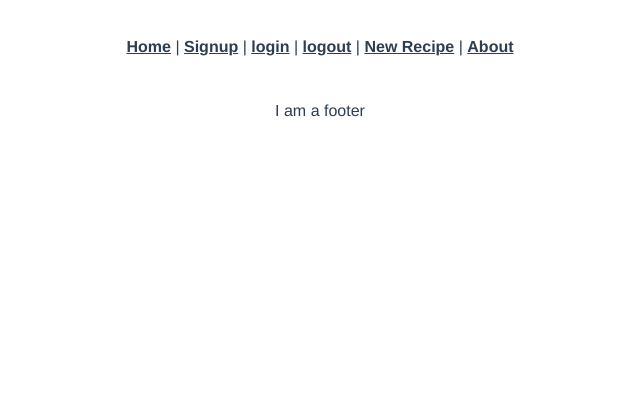
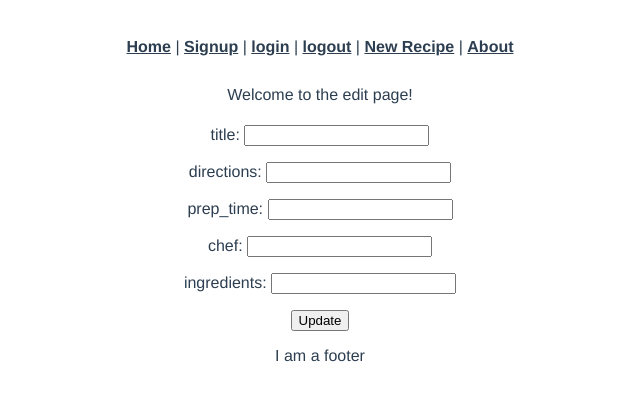
Before and after one commit to actualize-day-2022-06/cookbook-frontend, a Vue app: page /recipes/1/edit in a window 1280 px wide. Shown: the top 400 px of the page, without its empty margins (320-960 px from the left). Built offline with nearby package versions, Linux system fonts and the light colour scheme; no server answers.

Commit message:
edit/update

```diff
--- a/src/router/index.js
+++ b/src/router/index.js
@@ -6,6 +6,7 @@ import LogoutView from '../views/LogoutView.vue'
 import RecipesIndex from '../views/RecipesIndex.vue'
 import RecipesNew from '../views/RecipesNew.vue'
 import RecipesShow from '../views/RecipesShow.vue'
+import RecipesEdit from '../views/RecipesEdit.vue'
 
 const routes = [
   {
@@ -17,6 +18,11 @@ const routes = [
     path: '/recipes',
     name: 'recipes-index',
     component: RecipesIndex
+  },
+  {
+    path: '/recipes/:id/edit',
+    name: 'recipes-edit',
+    component: RecipesEdit
   },
   {
     path: '/recipes/new',
--- /dev/null
+++ b/src/views/RecipesEdit.vue
@@ -0,0 +1,47 @@
+<script>
+  import axios from 'axios'
+  export default {
+    data: function () {
+      return {
+        message: "Welcome to the edit page!",
+        recipe: {}
+      };
+    },
+    created: function () {
+      this.showRecipe();
+    },
+    methods: {
+      showRecipe: function() {
+        console.log('in show recipe')
+        console.log(this.$route.params.id)
+        axios.get("/recipes/" + this.$route.params.id + ".json").then(response => {
+          console.log(response.data);
+          this.recipe = response.data;
+        })
+      },
+      updateRecipe: function() {
+        console.log('updating recipe...')
+        axios.patch(`/recipes/${this.recipe.id}.json`, this.recipe).then(response => {
+          console.log(response.data);
+          this.$router.push(`/recipes/${this.recipe.id}`);
+        })
+      }
+    },
+  };
+</script>
+
+<template>
+  <div class="recipes-edit">
+    {{ message }}
+    <h1>{{ recipe.id }}</h1>
+    <p>title: <input type="text" v-model="recipe.title" /></p>
+    <p>directions: <input type="text" v-model="recipe.directions" /></p>
+    <p>prep_time: <input type="text" v-model="recipe.prep_time" /></p>
+    <p>chef: <input type="text" v-model="recipe.chef" /></p>
+    <p>ingredients: <input type="text" v-model="recipe.ingredients" /></p>
+    <button v-on:click="updateRecipe()">Update</button>
+
+  </div>
+</template>
+
+<style></style>
--- a/src/views/RecipesShow.vue
+++ b/src/views/RecipesShow.vue
@@ -27,7 +27,7 @@
   <div class="recipes-show">
     <h1>{{ recipe.id }}</h1>
     <p>title: {{ recipe.title }}</p>
-    <p>description: {{ recipe.description }}</p>
+    <p>directions: {{ recipe.directions }}</p>
     <p>prep_time: {{ recipe.prep_time }}</p>
     <p>chef: {{ recipe.chef }}</p>
     <p>ingredients: {{ recipe.ingredients }}</p>
@@ -37,6 +37,7 @@
       {{ ingredient }}
     </li>
     </ol>
+    <a v-bind:href="`/recipes/${recipe.id}/edit`">Edit</a>
   </div>
 </template>
 
```
